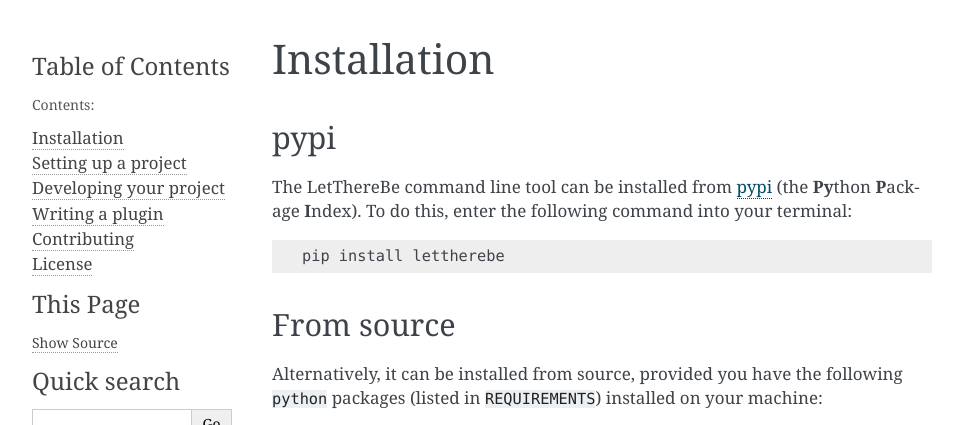
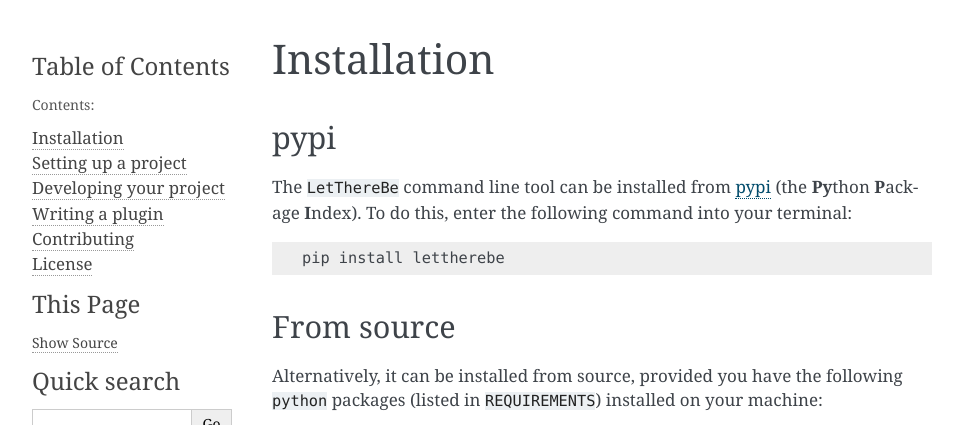
Before and after one commit to LetThereBe/lettherebe, a Sphinx documentation site: the page built from docs/installation.rst, in a window 1280 px wide, cut to the strip 0-425 px from the top of the page. Shown: the whole strip, without its empty margins (148-1111 px from the left). Built offline with Sphinx 7.4.7, drawn with Linux system fonts in a browser that asks for light colours.

```diff
--- a/docs/installation.rst
+++ b/docs/installation.rst
@@ -4,7 +4,7 @@ Installation
 pypi
 ----
 
-The LetThereBe command line tool can be installed from `pypi <https://pypi.python.org>`_ (the **Py**\ thon **P**\ ackage **I**\ ndex). To do this, enter the following command into your terminal:
+The ``LetThereBe`` command line tool can be installed from `pypi <https://pypi.python.org>`_ (the **Py**\ thon **P**\ ackage **I**\ ndex). To do this, enter the following command into your terminal:
 
 ::
 
```
Also changed, not shown: README.md (+3 -1 lines).
